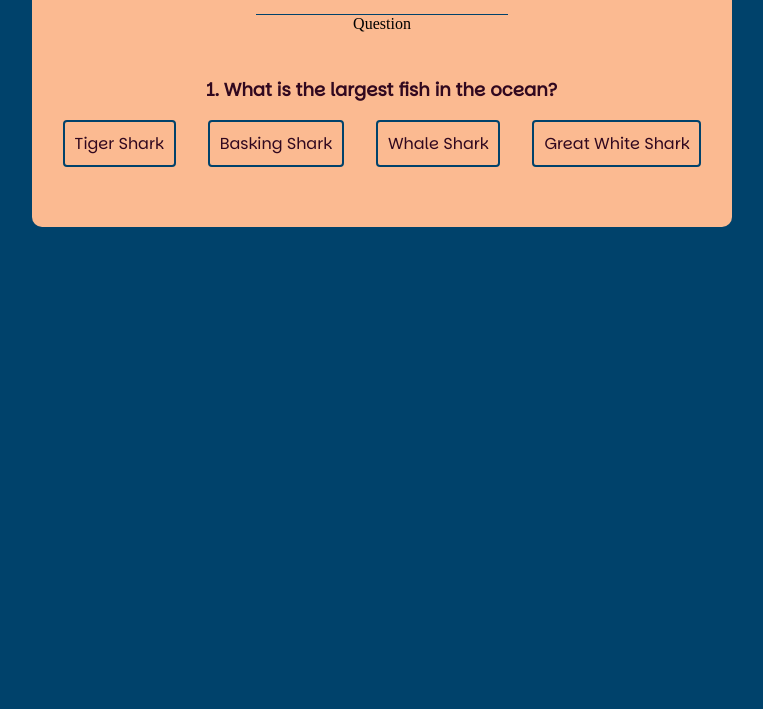
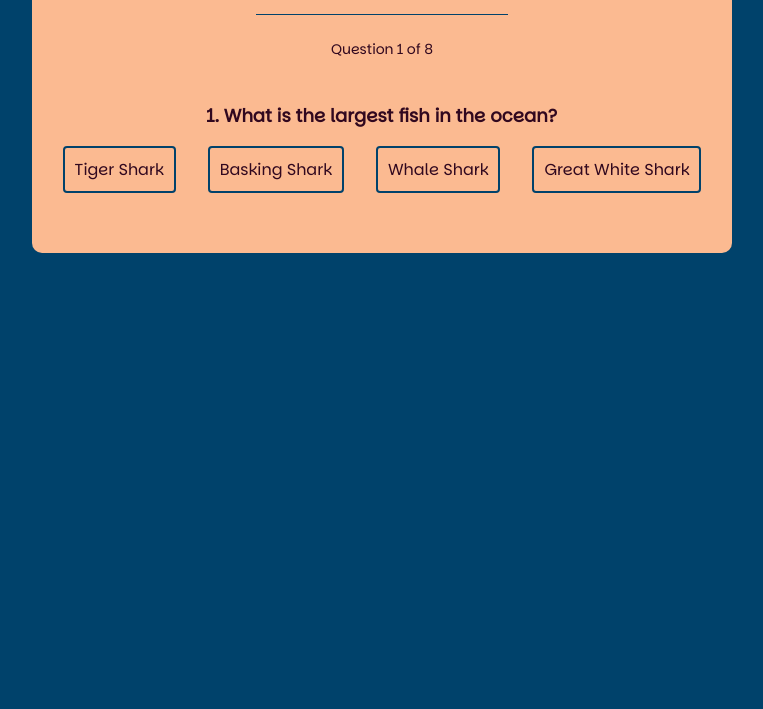
Before and after one commit to LineIRoed/TheOceanQuiz, a plain HTML site: page src/index.html in a window 1280 px wide. Shown: the part 191-900 px from the top of the page, without its empty margins (258-1021 px from the left). Drawn offline with Linux system fonts and the light colour scheme.

Commit message:
finished working quiz

```diff
--- a/src/css/style.css
+++ b/src/css/style.css
@@ -42,6 +42,7 @@ body {
     font-family: parkinsans-regular;
     color: var(--primary-font-color);
     padding-top: 1.5rem;
+    text-align: center;
 }
 .quiz-answers {
     display: flex;
@@ -88,3 +89,15 @@ body {
 .incorrect {
     background-color: var(--wrong-answer-color);
 }
+
+#progress-container {
+    padding-top: 1.5rem;
+}
+
+/* Styling the progress text */
+#progress-text {
+    color: var(--primary-font-color);
+    font-family: parkinsans-regular;
+    font-size: 0.875rem;
+    padding-top: 2rem;
+}
--- a/src/index.html
+++ b/src/index.html
@@ -11,11 +11,8 @@
 <body>
     <div class="quiz-container">
         <h1 class="quiz-heading">The Ocean Quiz</h1>
-        <div class="quiz-progress">
-            <p id="progressText" class="hud-prefix">Question</p>
-            <div id="progressBar">
-                <div class="progress-bar-full"></div>
-            </div>
+        <div id="progress-container">
+            <span id="progress-text">0%</span>
         </div>
         <div class="quiz">
             <h2 class="quiz-question" id="question">Question goes here</h2>
--- a/src/script.js
+++ b/src/script.js
@@ -76,6 +76,8 @@ const questions = [
 const questionElement = document.getElementById("question");
 const answerButtons = document.getElementById("answer-buttons");
 const nextButton = document.getElementById("next-btn");
+const progressText = document.getElementById("progress-text");
+
 
 let currentQuestionIndex = 0;
 let score = 0;
@@ -104,6 +106,8 @@ function showQuestion(){
         }
         button.addEventListener("click", selectAnswer);
     });
+
+    updateProgressBar();
 }
 
 function resetState(){
@@ -131,6 +135,14 @@ function selectAnswer(e){
     nextButton.style.display = "block";
 }
 
+function updateProgressBar() {
+    const totalQuestions = questions.length;
+    const currentQuestion = currentQuestionIndex + 1;
+
+    progressText.innerHTML = `Question ${currentQuestion} of ${totalQuestions}`;
+}
+
+
 function showScore(){
     resetState();
     questionElement.innerHTML = `You Scored ${score} out of ${questions.length}!`;
@@ -156,6 +168,3 @@ nextButton.addEventListener("click", ()=>{
 });
 
 startQuiz();
-
-
-console.log(currentQuestionIndex);
```
